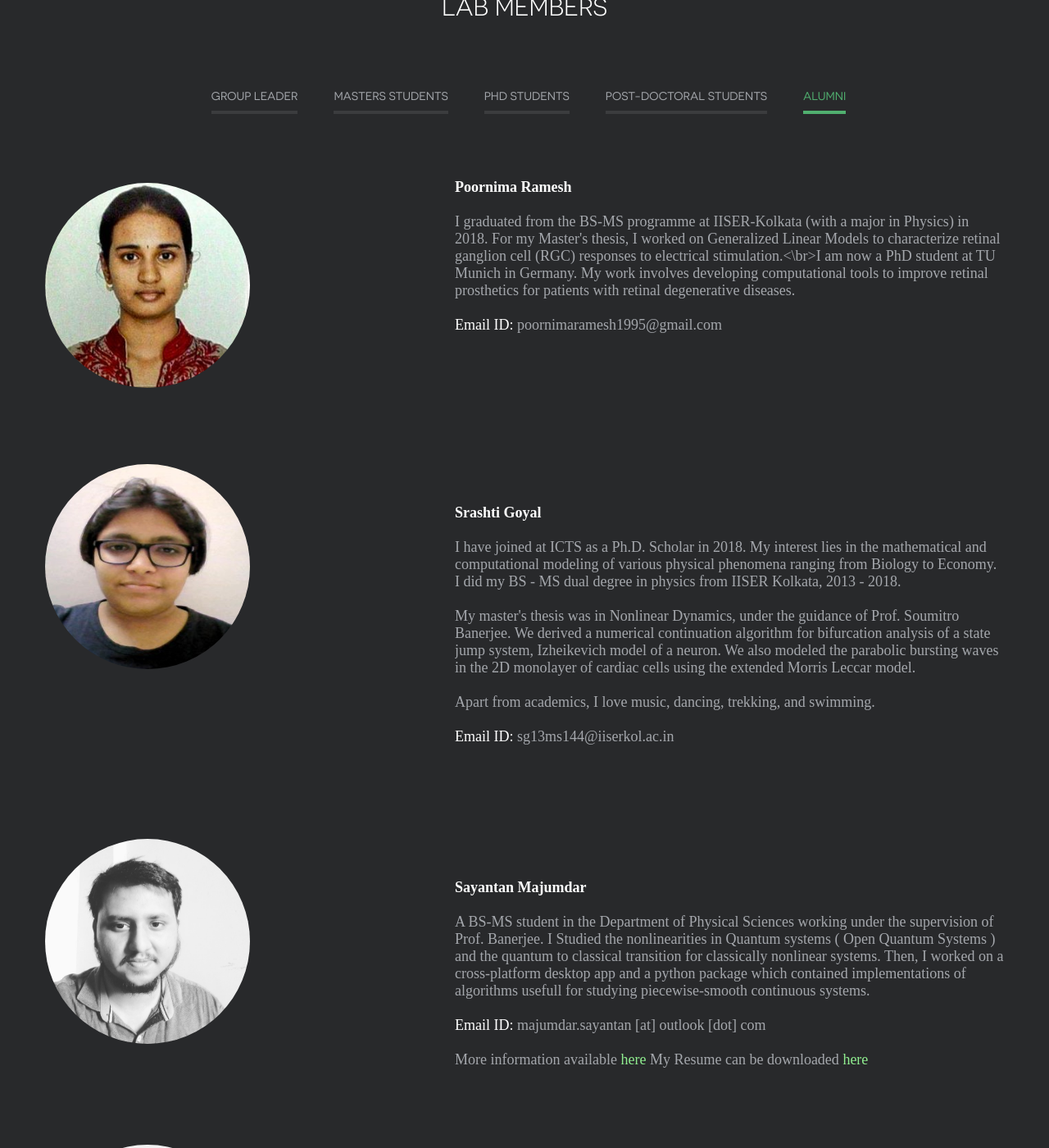
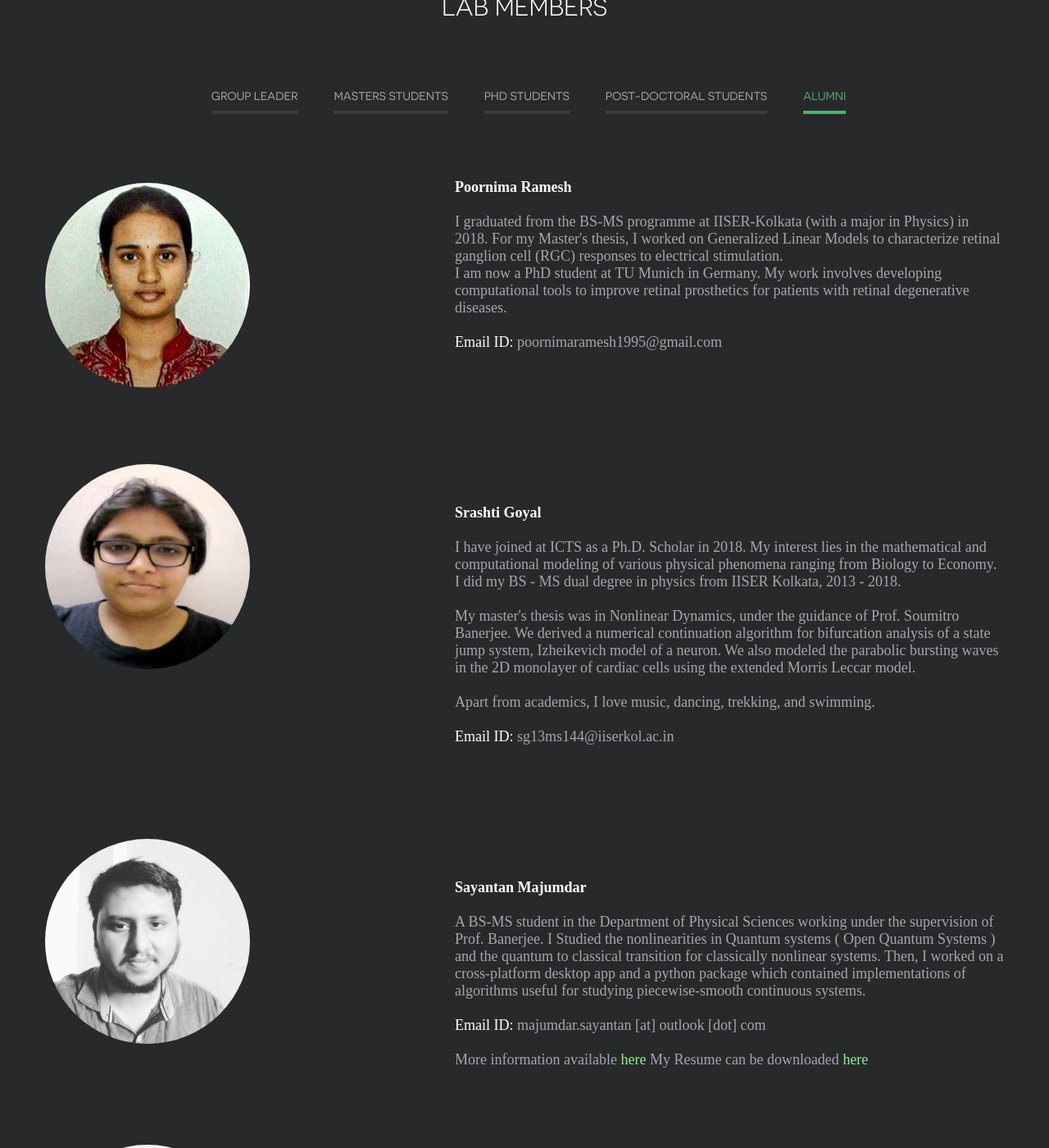
Before and after one commit to nld-iiserk-sb/nld-iiserk-sb.github.io, a Jekyll site: the page built from alumni.md, in a window 1280 px wide and 1400 px high, scrolled down 262 px. Shown: the whole window at 82% size. Built offline with Jekyll 4.4.1, drawn with Linux system fonts in a browser that asks for light colours; nearby versions of some CDN libraries.

Commit message:
Update people.yml

```diff
--- a/_data/people.yml
+++ b/_data/people.yml
@@ -8,7 +8,7 @@
 - name: Poornima Ramesh
   category: alumni
   img_url: "/images/people_img/poornima.jpg"
-  description: I graduated from the BS-MS programme at IISER-Kolkata (with a major in Physics) in 2018. For my Master's thesis, I worked on Generalized Linear Models to characterize retinal ganglion cell (RGC) responses to electrical stimulation.<\br>I am now a PhD student at TU Munich in Germany. My work involves developing computational tools to improve retinal prosthetics for patients with retinal degenerative diseases.
+  description: I graduated from the BS-MS programme at IISER-Kolkata (with a major in Physics) in 2018. For my Master's thesis, I worked on Generalized Linear Models to characterize retinal ganglion cell (RGC) responses to electrical stimulation.<br>I am now a PhD student at TU Munich in Germany. My work involves developing computational tools to improve retinal prosthetics for patients with retinal degenerative diseases.
   email: poornimaramesh1995@gmail.com
   ext_url:
 
@@ -24,7 +24,7 @@
 - name: Sayantan Majumdar
   category: alumni
   img_url: "/images/people_img/sayantan.jpg"
-  description: A BS-MS student in the Department of Physical Sciences working under the supervision of Prof. Banerjee. I Studied the nonlinearities in Quantum systems ( Open Quantum Systems ) and the quantum to classical transition for classically nonlinear systems. Then, I worked on a cross-platform desktop app and a python package which contained implementations of algorithms usefull for studying piecewise-smooth continuous systems.
+  description: A BS-MS student in the Department of Physical Sciences working under the supervision of Prof. Banerjee. I Studied the nonlinearities in Quantum systems ( Open Quantum Systems ) and the quantum to classical transition for classically nonlinear systems. Then, I worked on a cross-platform desktop app and a python package which contained implementations of algorithms useful for studying piecewise-smooth continuous systems.
   email: majumdar.sayantan [at] outlook [dot] com
   ext_url: https://sayantanmajumdar.gitlab.io
   cv_pdf: "/people_pdfs/sayantan_resume.pdf"
```
